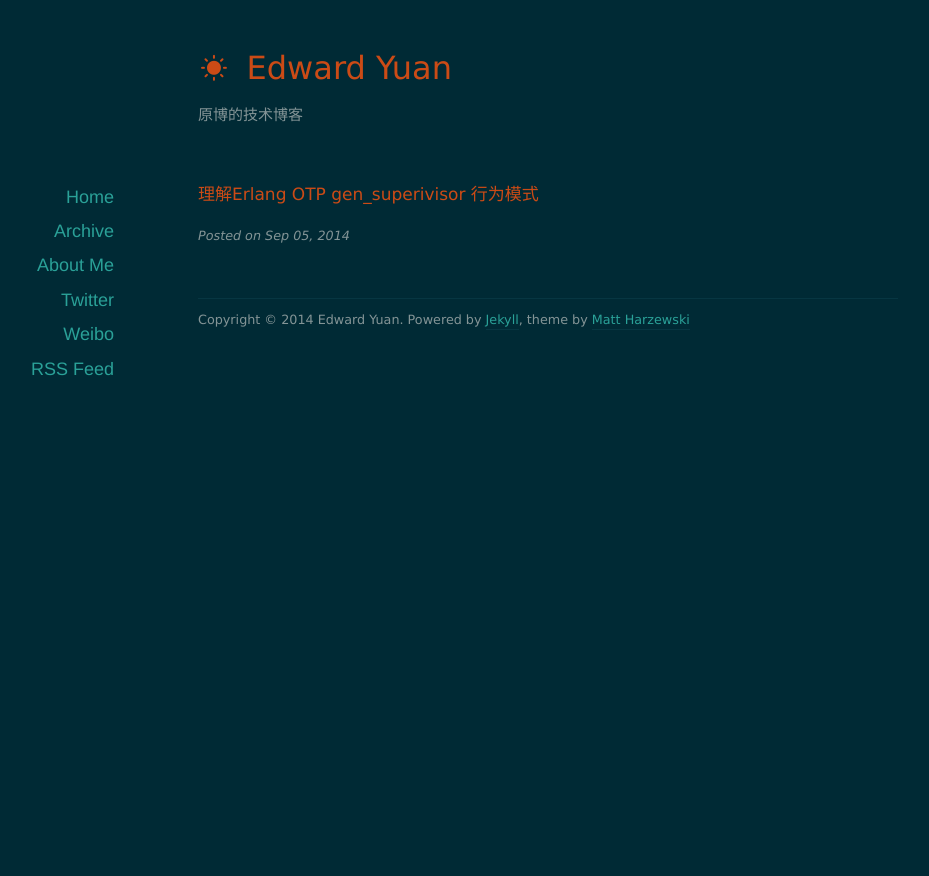
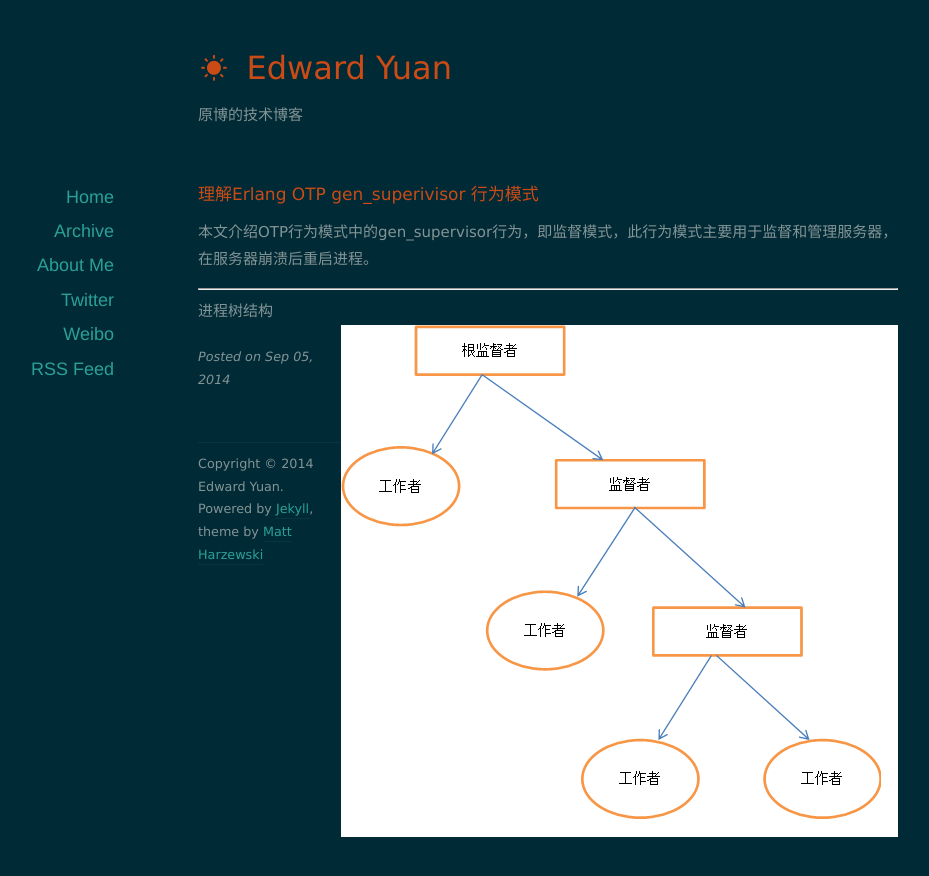
Before and after one commit to EdwardYuan/EdwardYuan.github.io, a Jekyll site: the page built from _posts/2014-09-05-Erlang-OTP_gen_superivisor.markdown, in a window 1280 px wide. Shown: the top 876 px of the page, without its empty margins (92-1021 px from the left). Built offline with Jekyll 4.4.1, drawn with Linux system fonts in a browser that asks for light colours; nearby versions of some CDN libraries.

Commit message:
add content and image

```diff
--- a/_posts/2014-09-05-Erlang-OTP_gen_superivisor.markdown
+++ b/_posts/2014-09-05-Erlang-OTP_gen_superivisor.markdown
@@ -4,3 +4,12 @@
 date:   2014-09-05 13:11
 categories: Erlang
 ---
+
+本文介绍OTP行为模式中的gen_supervisor行为，即监督模式，此行为模式主要用于监督和管理服务器，在服务器崩溃后重启进程。
+
+_ _ _
+
+
+###### 进程树结构 ######
+
+<img src="/images/gen_supervisor.png" class="right" />
```
Also changed, not shown: images/gen_supervisor.png (added).
